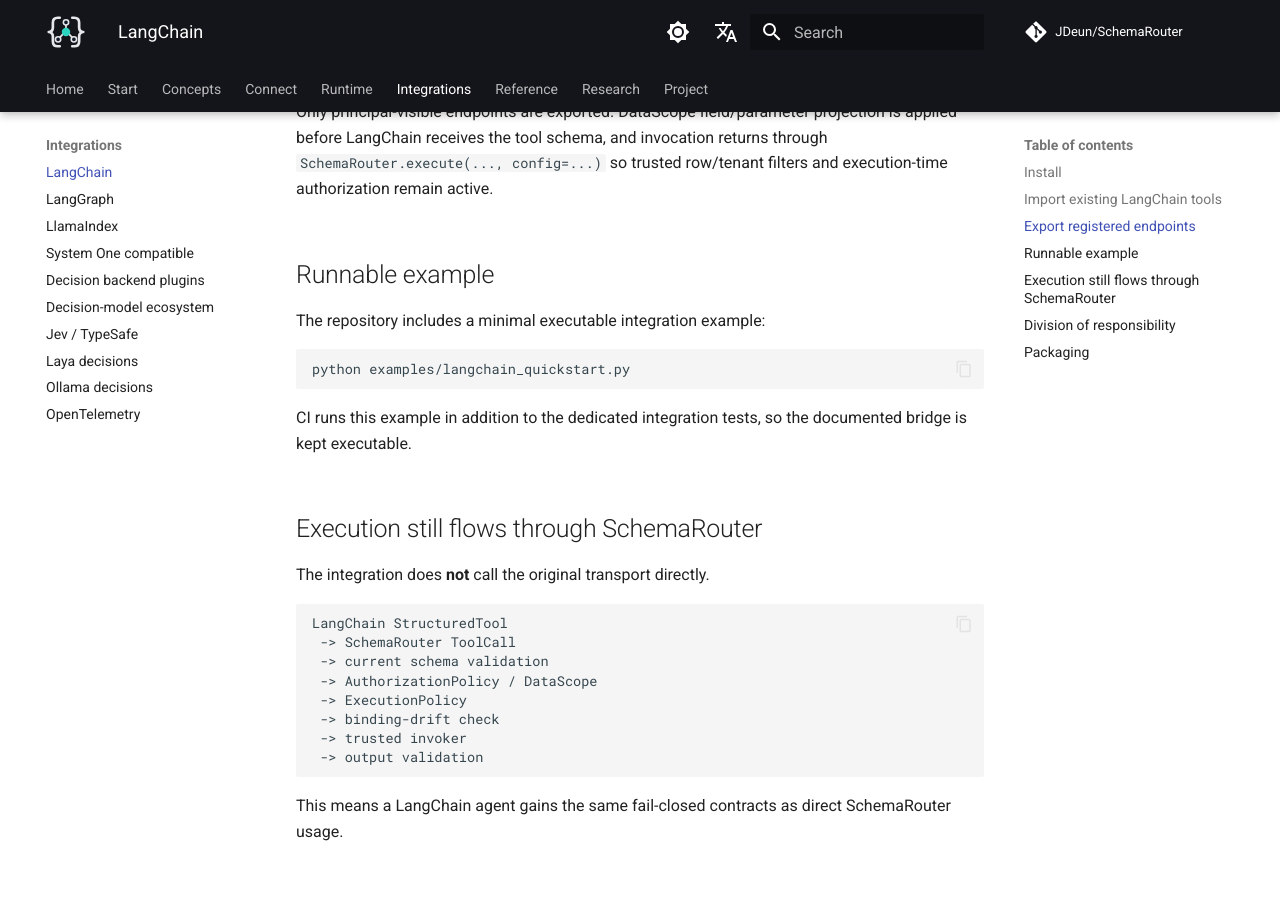
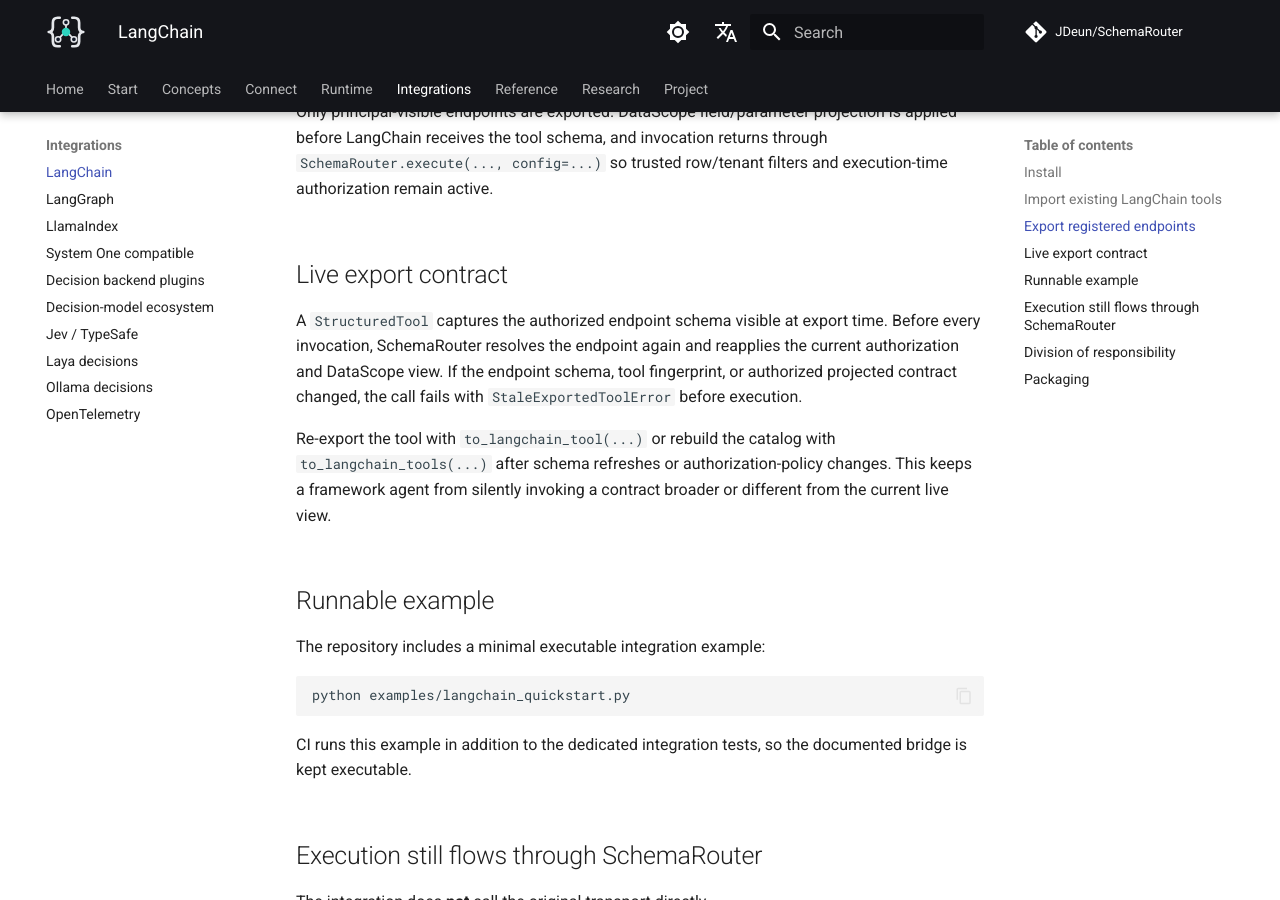
Before and after one commit to JDeun/SchemaRouter, an MkDocs documentation site: the page built from docs/integrations/langchain.md, in a window 1280 px wide and 900 px high, scrolled down 1981 px. Built offline with MkDocs 1.6.1 and Material for MkDocs 9.7.7, drawn with Linux system fonts in a browser that asks for light colours; comment, search, counter and statistics services are not loaded.

Commit message:
docs(integrations): document live export contract

```diff
--- a/docs/integrations/langchain.md
+++ b/docs/integrations/langchain.md
@@ -92,6 +92,17 @@
 `SchemaRouter.execute(..., config=...)` so trusted row/tenant filters and execution-time
 authorization remain active.
 
+## Live export contract
+
+A `StructuredTool` captures the authorized endpoint schema visible at export time. Before every
+invocation, SchemaRouter resolves the endpoint again and reapplies the current authorization and
+DataScope view. If the endpoint schema, tool fingerprint, or authorized projected contract changed,
+the call fails with `StaleExportedToolError` before execution.
+
+Re-export the tool with `to_langchain_tool(...)` or rebuild the catalog with
+`to_langchain_tools(...)` after schema refreshes or authorization-policy changes. This keeps a
+framework agent from silently invoking a contract broader or different from the current live view.
+
 ## Runnable example
 
 The repository includes a minimal executable integration example:
```
